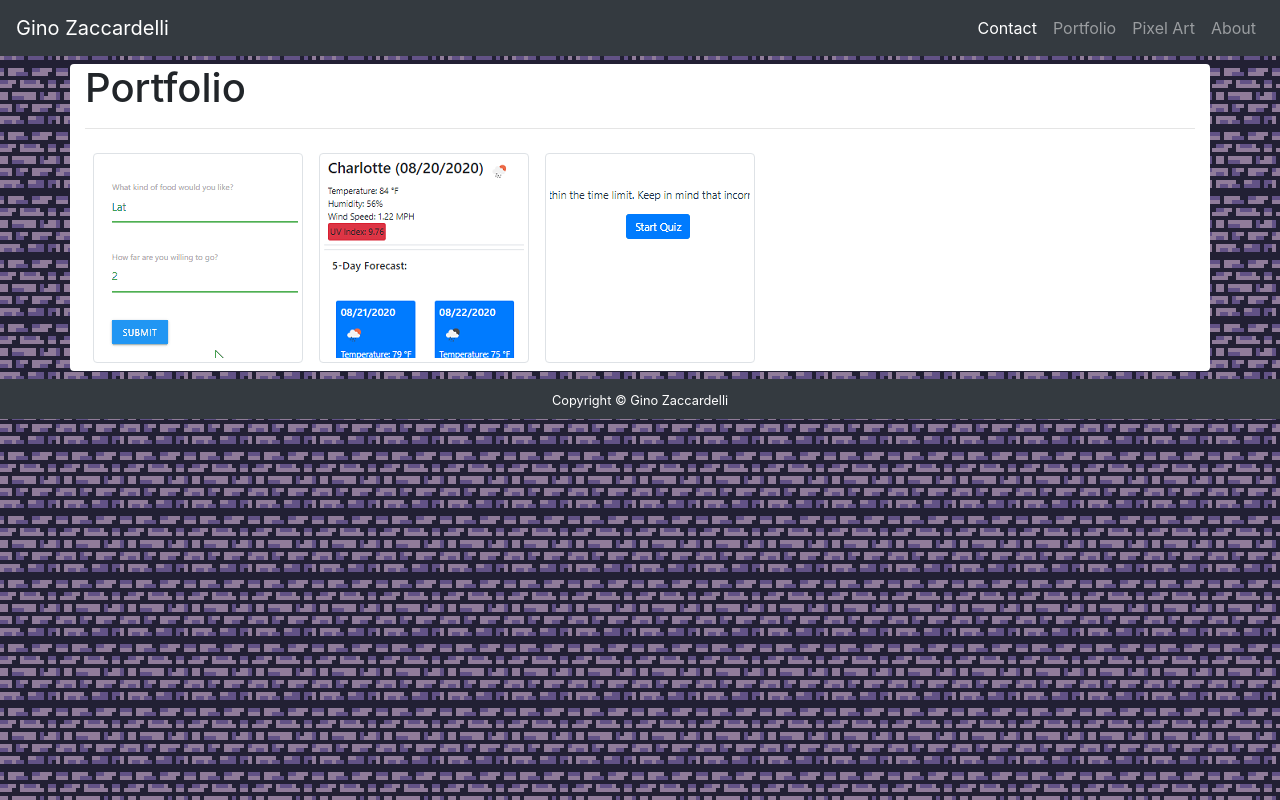
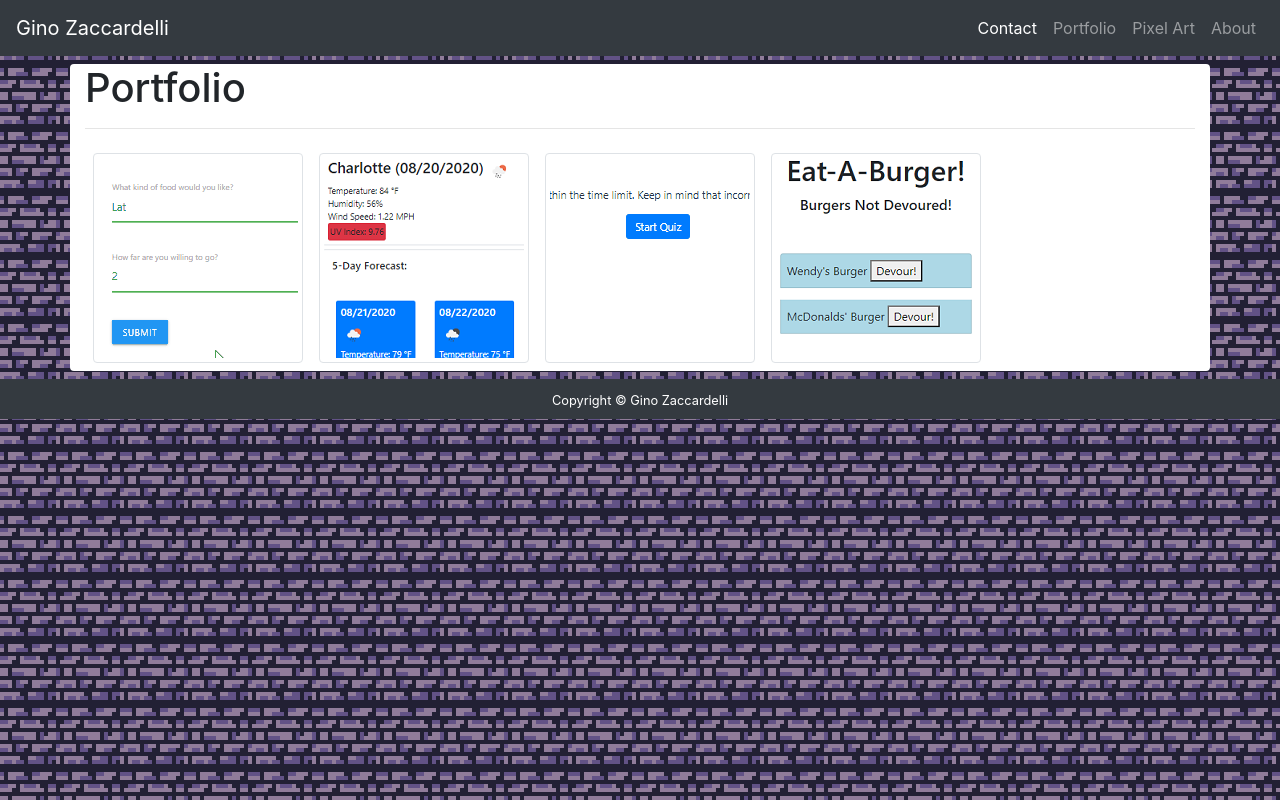
Before and after one commit to Toomuchbob/Responsive-Portfolio, a plain HTML site: page portfolio.html in a window 1280 px wide. Drawn offline with nearby package versions, Linux system fonts and the light colour scheme.

Commit message:
Added homework 13

```diff
--- a/portfolio.html
+++ b/portfolio.html
@@ -56,6 +56,9 @@
                 <a href="https://github.com/Toomuchbob/04-Code-Quiz" class="float-left"><img
                         src="./assets/images/HW_4.gif" class="img-responsive img-thumbnail float-left rounded m-2 b-1"
                         alt="Homework 4 Image" id="homework-4-id"></a>
+                <a href="https://github.com/Toomuchbob/04-Code-Quiz" class="float-left"><img
+                        src="./assets/images/HW_13.png" class="img-responsive img-thumbnail float-left rounded m-2 b-1"
+                        alt="Homework 13 Image" id="homework-13-id"></a>
             </div>
         </div>
     </main>
```
Also changed, not shown: assets/images/HW_13.png (added).
